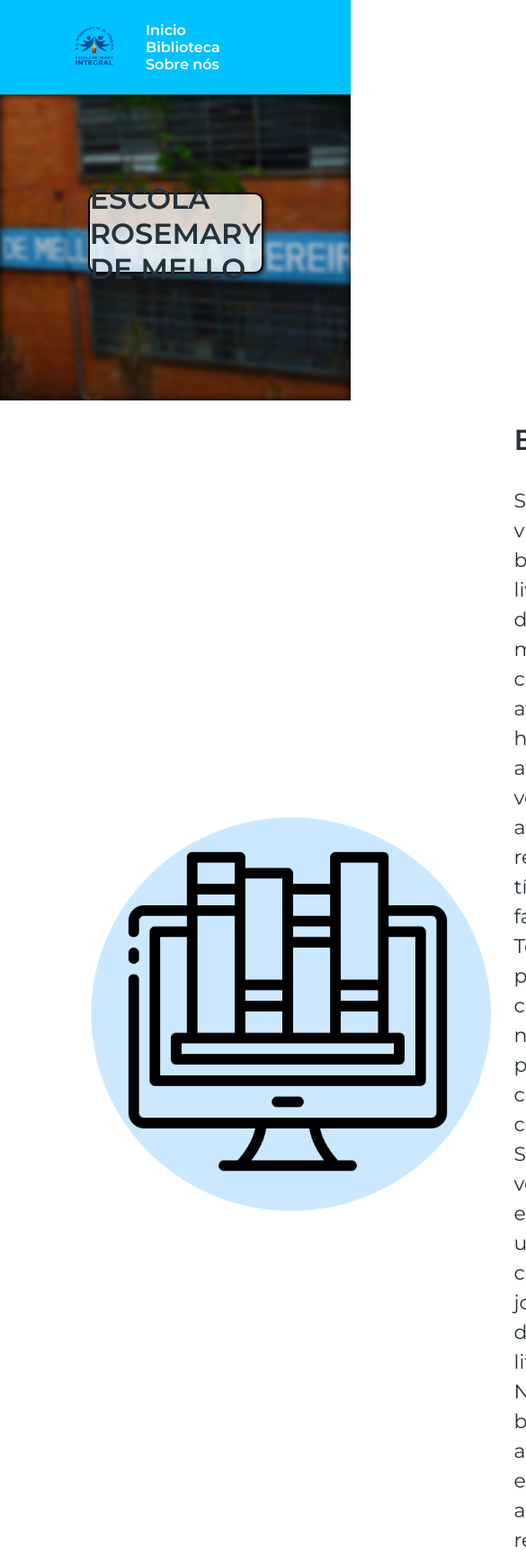
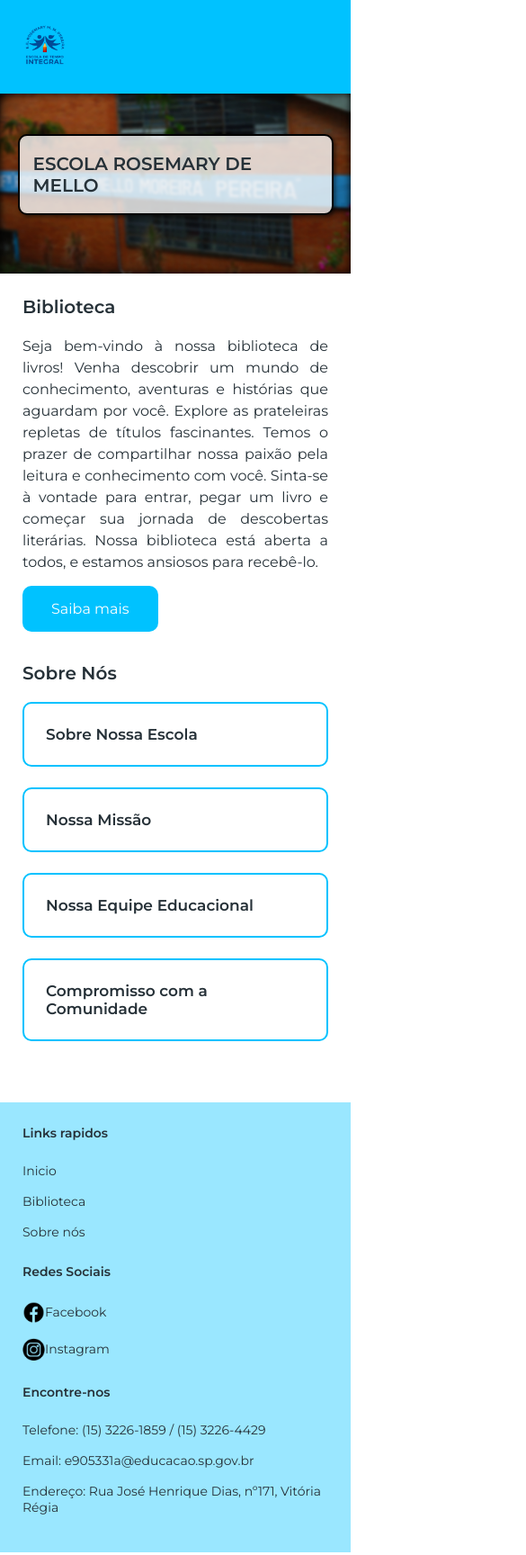
Before and after one commit to RosemaryDeMello/Rosemary-Site, a plain HTML site: page index.html in a window 390 px wide. Shown: the top 1728 px of the page at 90% size, 585 px wide, since content can reach past the window. Drawn offline with Linux system fonts and the light colour scheme.

Commit message:
Update index.css

```diff
--- a/css/index.css
+++ b/css/index.css
@@ -43,6 +43,7 @@ header nav a {
     padding: 32px;
     text-decoration: none;
 }
+
 .fundoEscola{
     display: flex;
     justify-content: center;
@@ -79,7 +80,6 @@ header nav a {
     gap: 5%;
     /*topo, direita, baixo, esquerda*/
     padding: 24px 80px 128px 80px;
-    position: relative;
 }
 h1,
 h2 {
@@ -204,3 +204,59 @@ footer p a {
     color: #263138;
     text-decoration: none;
 }
+
+@media screen and (max-width: 1020px) {
+    nav{
+        display: none;
+    }
+    header {
+        background-color: #00C2FF;
+        display: flex;
+        justify-content: space-between;
+        padding: 25px;
+    }
+    .menuMobile{display: block;}
+    .fundoEscola{
+        height: 200px;
+    }
+    .fundoEscola h1{
+        font-size:20px;
+        width: 90%;
+    }
+    #biblioteca img{display: none;}
+    #sobre img{display: none;}
+    footer{
+        display: grid;
+    }
+    footer{
+        padding: 25px;
+        font-size: 14px;
+        gap: 10px;
+    }
+    footer nav{
+        display:block;
+    }
+    #retira{
+        display:none;
+    }
+    #biblioteca {
+        text-align: justify;
+        padding: 25px;
+    }
+    #sobre {
+        padding: 25px;
+    }
+    h1,
+    h2 {
+        font-weight: 600;
+        font-size: 20px;
+        margin-bottom: 20px;
+    }
+    h3{
+        font-size: 17px;
+    }
+    .paragrafo {
+        margin-bottom: 30px;
+        font-size: 16px;
+    }
+}
```
